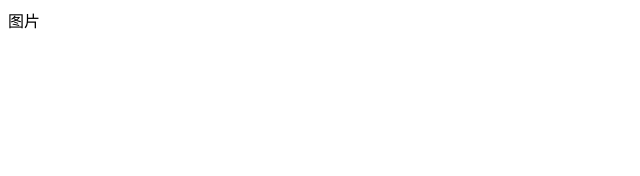
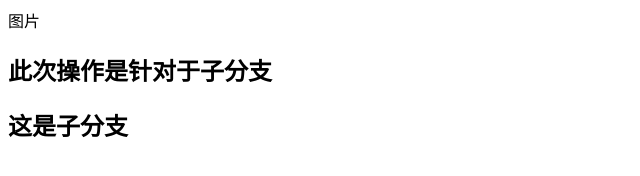
Before and after one commit to liangmengli/liangmengli.github.io, a plain HTML site: page index.html in a window 1280 px wide. Shown: the whole page, without its empty margins (0-640 px from the left). Drawn offline with Linux system fonts and the light colour scheme.

Commit message:
子分支

```diff
--- a/index.html
+++ b/index.html
@@ -5,8 +5,8 @@
 		<title>Document</title>
 	</head>
 	<body>
-		<div>图片
-			<img src="" alt="">
-		</div>
+		<div>图片</div>
+		<h2>此次操作是针对于子分支</h2>
+		<h2>这是子分支</h2>
 	</body>
 	</html>
```
